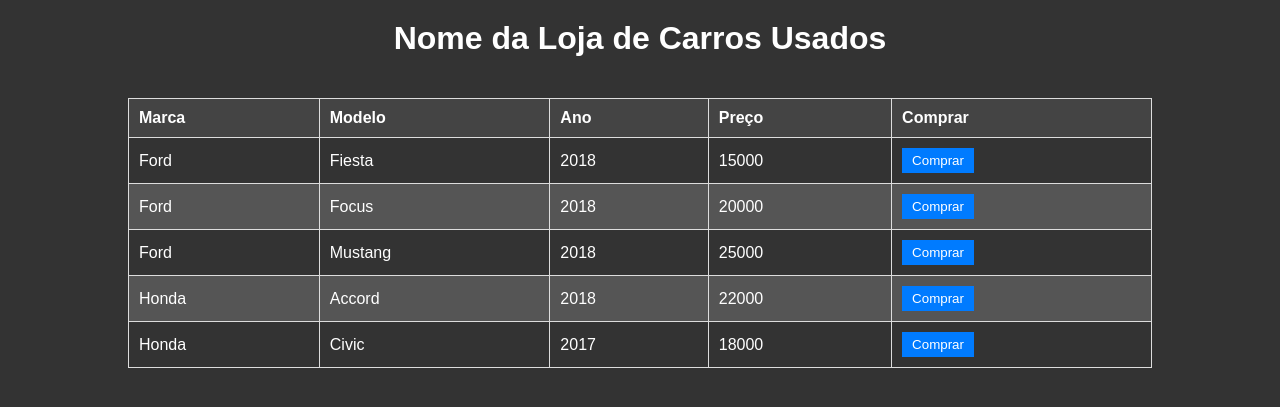
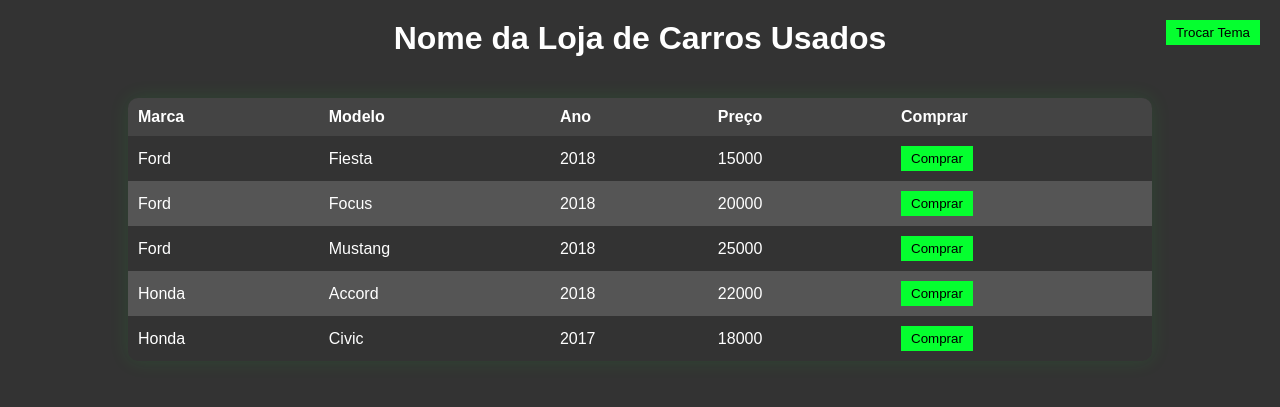
Before and after one commit to cortelucas/DIO, a Flask app: page / in a window 1280 px wide. Shown: the top 407 px of the page. Run offline with Flask 3, Linux system fonts and the light colour scheme.

Commit message:
feat: botão de toggle tema

```diff
--- a/bootcamps/01-microsoft-ai-for-tech-github-copilot/configurando-e-usando-o-github-copilot/my_flask_app/app/static/car_sales.js
+++ b/bootcamps/01-microsoft-ai-for-tech-github-copilot/configurando-e-usando-o-github-copilot/my_flask_app/app/static/car_sales.js
@@ -20,3 +20,8 @@
     });
   });
 });
+
+// Fazer o botão trocar tema funcionar
+document.getElementById('theme').addEventListener('click', function() {
+  document.body.classList.toggle('white');
+});
--- a/bootcamps/01-microsoft-ai-for-tech-github-copilot/configurando-e-usando-o-github-copilot/my_flask_app/templates/car_sales.html
+++ b/bootcamps/01-microsoft-ai-for-tech-github-copilot/configurando-e-usando-o-github-copilot/my_flask_app/templates/car_sales.html
@@ -19,14 +19,20 @@
     h1 {
       margin-top: 20px;
     }
+    /* tabela arredondada */
     table {
       width: 80%;
       border-collapse: collapse;
       margin-top: 20px;
+      /*sem borda*/
+      border: none;
+      border-radius: 10px;
+      overflow: hidden;
+      box-shadow: 0 0 20px rgba(5, 255, 47, 0.1);
     }
     th, td {
       padding: 10px;
-      border: 1px solid #ddd;
+      border: none;
       text-align: left;
     }
     th {
@@ -41,18 +47,61 @@
     }
     button {
       padding: 5px 10px;
-      background-color: #007bff;
-      color: white;
+      background-color: rgb(5, 255, 47);
+      color: black;
       border: none;
       cursor: pointer;
     }
     button:hover {
-      background-color: #0056b3;
+      background-color: rgb(5, 255, 47, 0.8);
+    }
+
+    /* Botão para trocar tema, flutuante no canto */
+    #theme {
+      position: fixed;
+      top: 20px;
+      right: 20px;
+      padding: 5px 10px;
+      background-color: rgb(5, 255, 47);
+      color: black;
+      border: none;
+      cursor: pointer;
+    }
+    #theme:hover {
+      background-color: rgb(5, 255, 47, 0.8);
+    }
+
+    /* White theme */
+    body.white {
+      background-color: #f1f1f1;
+      color: black;
+    }
+    body.white table {
+      box-shadow: 0 0 20px rgba(0, 0, 0, 0.1);
+    }
+    body.white th {
+      background-color: #f1f1f1;
+      color: black;
+    }
+    body.white tr:nth-child(even) {
+      background-color: #f1f1f1;
+    }
+    body.white tr:hover {
+      background-color: #e1e1e1;
+    }
+    body.white button {
+      background-color: rgb(0, 0, 0);
+      color: white;
+    }
+    body.white button:hover {
+      background-color: rgb(0, 0, 0, 0.8);
     }
   </style>
 </head>
 <body>
   <h1>Nome da Loja de Carros Usados</h1>
+  <!-- Botão para trocar tema -->
+  <button id="theme">Trocar Tema</button>
   <table>
     <thead>
       <tr>
```
